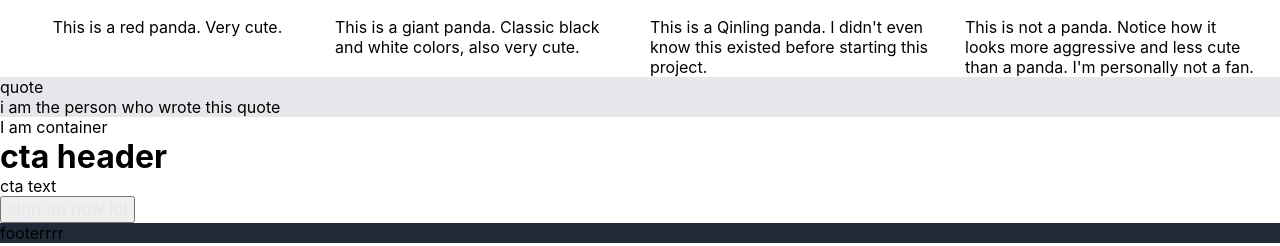
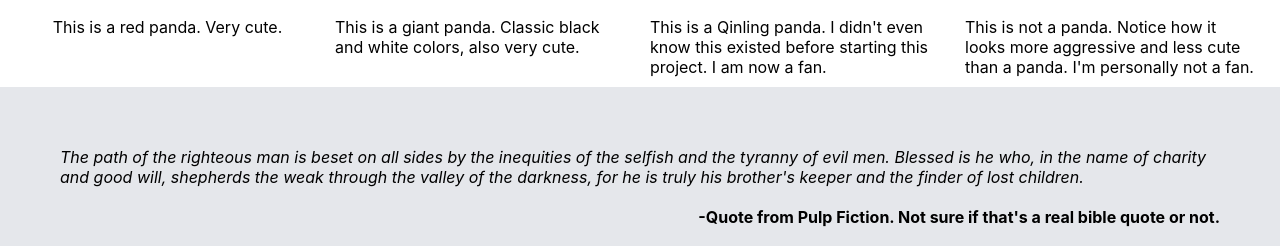
Before and after one commit to seandyson/first_website, a plain HTML site: page index.html in a window 1280 px wide. Shown: the part 715-961 px from the top of the page. Drawn offline with Linux system fonts and the light colour scheme.

Commit message:
Stylize quote section
Add Pulp Fiction quote with proper formatting

```diff
--- a/index.html
+++ b/index.html
@@ -47,7 +47,7 @@
 						</div>
 						<div class="card">
 							<img src="images/qinling-panda.jpg" alt="Qinling panda">
-							<p>This is a Qinling panda.  I didn't even know this existed before starting this project.</p>
+							<p>This is a Qinling panda.  I didn't even know this existed before starting this project.  I am now a fan.</p>
 						</div>
 						<div class="card">
 							<img src="images/grizzly-bear.jpg" alt="Grizzly bear">
@@ -57,8 +57,10 @@
 				</div> <!-- info-section div end-->
 
 				<div class="quote-section">
-					<p>quote</p>
-					<p>i am the person who wrote this quote</p>
+					<p class="quote">The path of the righteous man is beset on all sides by the inequities of the selfish and the tyranny of evil men. Blessed is he who,
+						in the name of charity and good will, shepherds the weak through the valley of the darkness, for
+						he is truly his brother's keeper and the finder of lost children.</p>
+					<p class="quote-by">-Quote from Pulp Fiction. Not sure if that's a real bible quote or not.</p>
 				</div> <!-- quote-section div end -->
 
 				<div class="cta-section">
--- a/style.css
+++ b/style.css
@@ -16,6 +16,7 @@ body{
 
 
 #header{
+	flex: 3;
 	display: flex;
 	padding: 20px 80px;
 }
@@ -76,7 +77,7 @@ body{
 }
 
 #main{
-	flex: 1;
+	flex: 9;
 }
 
 .info-section h1{
@@ -112,6 +113,22 @@ body{
 
 .quote-section{
 	background-color: #e5e7eb;
+	display: flex;
+	flex-direction: column;
+	justify-content: center;
+	align-items: center;
+	gap: 20px;
+
+	padding: 60px;
+	margin: 10px 0;
+}
+
+.quote-section .quote{
+	font-style: italic;
+}
+.quote-section .quote-by{
+	align-self: flex-end;
+	font-weight: bold;
 }
 
 .info-section, .cta-section{
@@ -119,5 +136,5 @@ body{
 }
 
 #footer{
-	/* height: 60px; */
+	flex: 1;
 }
```
